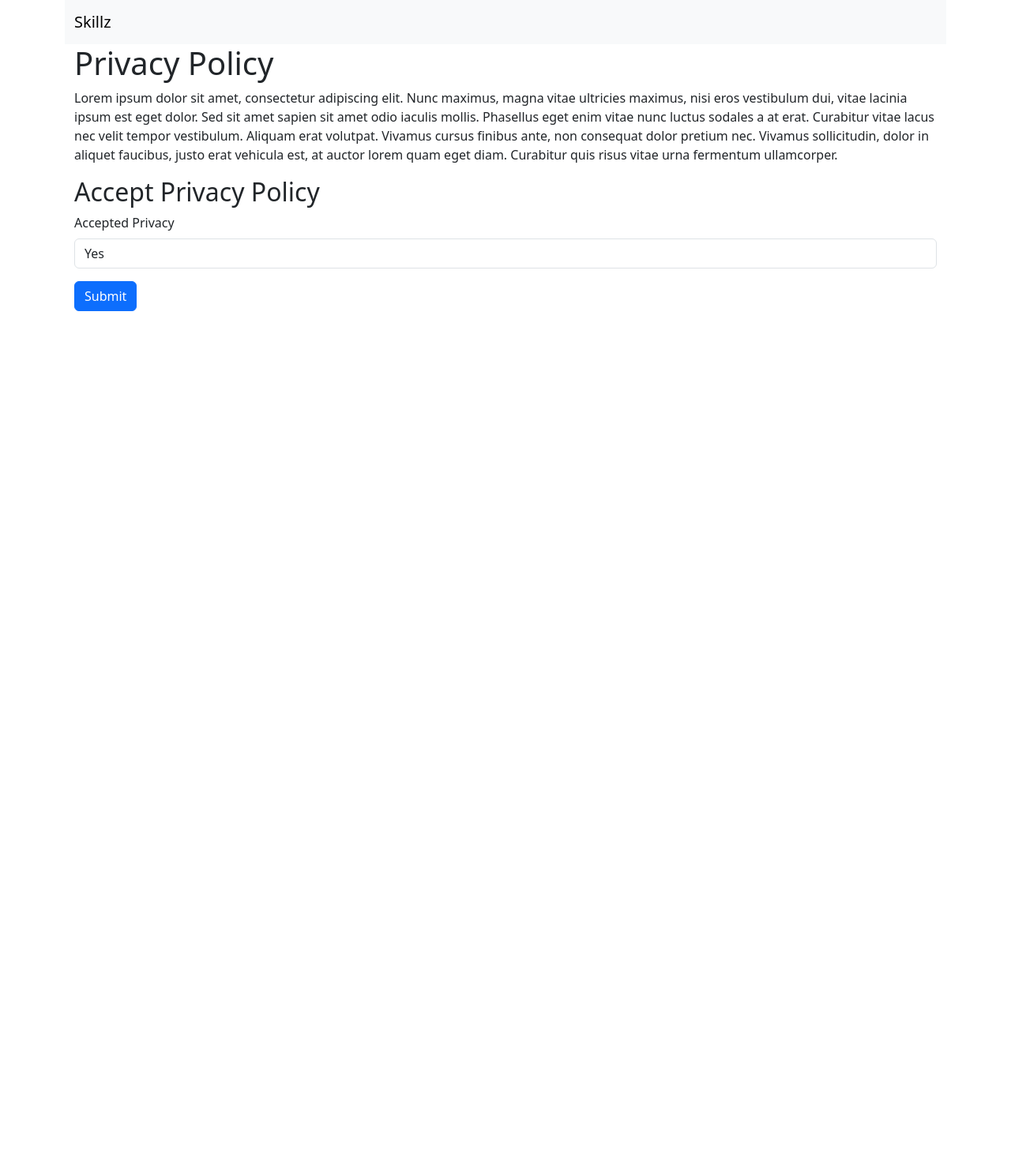
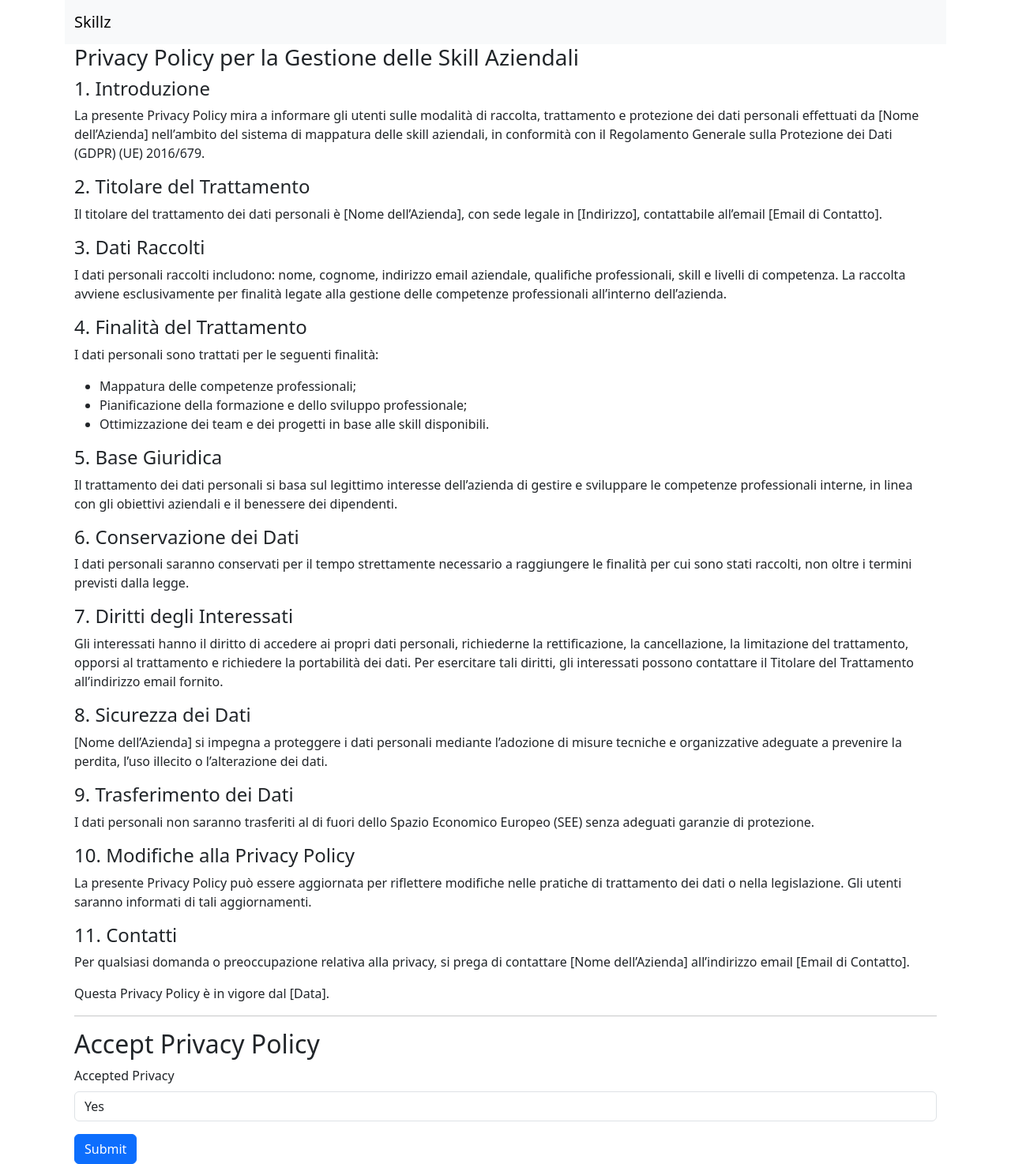
Before and after one commit to gpericol/skillz, a Flask app: page /privacy in a window 1280 px wide. Shown: the whole page at 79% size. Before the commit the page ends 394 px from the top, so only its background shows below. Run offline with Flask 3, Linux system fonts and the light colour scheme; some libraries are stand-ins or nearby versions.

Commit message:
Big Refactor

```diff
--- a/app.py
+++ b/app.py
@@ -1,7 +1,5 @@
 from datetime import datetime
 from functools import wraps
-import json
-import uuid
 from flask import Flask, flash, jsonify, redirect, render_template, request, url_for, session
 from werkzeug.security import check_password_hash, generate_password_hash
 from models import *
@@ -20,6 +18,13 @@ db.init_app(app)
 with app.app_context():
     db.create_all()
 
+def audit_log(action, data):
+    email = session.get('email', 'anonymous')
+    data = json.dumps(data) # thank you
+    new_log = AuditLog(email=email, action=action, data=data)
+    db.session.add(new_log)
+    db.session.commit()
+
 def flash_errors(form):
     for field, errors in form.errors.items():
         for error in errors:
@@ -29,8 +34,10 @@ def check_role(required_roles):
     def decorator(func):
         @wraps(func)
         def wrapper(*args, **kwargs):
+            # if user is not logged in, redirect to login page
             if 'id' not in session:
                 return redirect(url_for('login'))
+            # if user is not in the required roles, redirect to index
             elif session['role'] not in required_roles:
                 return redirect(url_for('index'))
             # privacy is important
@@ -60,14 +67,6 @@ def prepare_categories_data(categories):
 
     return category_tree
 
-def audit_log(action, data):
-    user_id = session.get('id')
-    data = json.dumps(data)
-    new_log = AuditLog(user_id=user_id, action=action, data=data)
-    db.session.add(new_log)
-    db.session.commit()
-
-
 @app.route('/install', methods=['GET'])
 def install():
     existing_user = User.query.first()
@@ -82,10 +81,14 @@ def install():
             )
         db.session.add(admin_user)
         db.session.commit()
-        audit_log('create admin', {
-            'user_id': admin_user.id,
-            'email': admin_user.email
-            })
+        audit_log(
+            action='create admin',
+            data={
+                'name': admin_user.name,
+                'surname': admin_user.surname,
+                'email': admin_user.email
+            }
+        )
 
     return redirect(url_for('login'))
 
@@ -135,7 +138,6 @@ def add_user_skills_to_categories(categories, user_skills):
         mark_user_skills(cat)
 
     return categories
-
 
 @app.route('/skills', methods=['GET'])
 @check_role(['user', 'admin'])
@@ -207,6 +209,14 @@ def login():
 
             user.last_login = datetime.now()
             db.session.commit()
+            audit_log(
+                action='login',
+                data={
+                    'name': user.name,
+                    'surname': user.surname,
+                    'role': user.role
+                }
+            )
 
             return redirect(url_for('index'))
         else:
@@ -224,6 +234,7 @@ def logout():
 def users():
     users = User.query.all()
     return render_template('users.html', users=users)
+
 
 @app.route('/create_user', methods=['GET', 'POST'])
 @check_role(['admin'])
@@ -244,11 +255,6 @@ def create_user():
         )
         db.session.add(new_user)
         db.session.commit()
-        audit_log('create user', {
-            'user_id': new_user.id,
-            'user_name': f'{new_user.name} {new_user.surname}',
-            'email': new_user.email
-            })
         return redirect(url_for('users'))
     else:
         flash_errors(form)
@@ -260,15 +266,17 @@ def privacy():
     if form.validate_on_submit():
         accepted_privacy = form.accepted_privacy.data
         if accepted_privacy == 'True':
-            accepted_privacy = True
             user = User.query.get_or_404(session.get('id'))
-            user.accepted_privacy = accepted_privacy
+            user.accepted_privacy = True
             db.session.commit()
-            session['accepted_privacy'] = accepted_privacy
-            audit_log('accept privacy', {
-                'user_id': user.id,
-                'email': user.email
-                })
+            session['accepted_privacy'] = True
+            audit_log(
+                action='accept privacy',
+                data={
+                    'name': user.name,
+                    'surname': user.surname,
+                }
+            )
             return redirect(url_for('index'))
     return render_template('privacy.html', form=form)
 
@@ -280,7 +288,6 @@ def categories():
             category.skills = category.get_skills()
             if category.children:
                 add_skills_to_categories(category.children)
-
 
     categories = Category.query.all()
     categories_data = prepare_categories_data(categories)
@@ -306,15 +313,11 @@ def create_category():
         new_category = Category(name=name, parent_id=parent_id)
         db.session.add(new_category)
         db.session.commit()
+        return redirect(url_for('categories'))
     else:
         flash_errors(form)
 
     return render_template('create_category.html', form=form)
-
-def delete_sub_categories(category):
-    for child in category.children:
-        delete_sub_categories(child)
-    db.session.delete(category)
 
 @app.route('/delete_category', methods=['POST'])
 @check_role(['admin'])
@@ -323,12 +326,8 @@ def delete_category():
     if form.validate_on_submit():
         category_id = form.category_id.data
         category = Category.query.get_or_404(category_id)
-        delete_sub_categories(category)
         db.session.delete(category)
         db.session.commit()
-        audit_log('delete category', {
-            'category_id': category_id
-        })
     return redirect(url_for('categories'))
 
 @app.route('/showskills/<int:category_id>', methods=['GET'])
@@ -368,9 +367,7 @@ def delete_skill():
         UserSkill.query.filter_by(skill_id=skill_id).delete()
         db.session.delete(skill)
         db.session.commit()
-        audit_log('delete skill', {
-            'skill_id': skill_id
-        })
+
     return redirect(url_for('show_skills', category_id=skill.category_id))
 
 @app.route('/removeprivacy', methods=['GET', 'POST'])
@@ -379,15 +376,17 @@ def remove_privacy():
     form = RemovePrivacyForm()
     if form.validate_on_submit():
         if form.revoke_consent.data:
-            # Assumi che current_user sia l'utente loggato
             user = User.query.get_or_404(session.get('id'))
             user.accepted_privacy = False
             UserSkill.query.filter_by(user_id=user.id).delete()
             db.session.commit()
             session['accepted_privacy'] = False
-            audit_log('revoke privacy', {
-                'user_id': user.id,
-                'email': user.email
+            audit_log(
+                action='revoke privacy',
+                data={
+                    'user_id': user.id,
+                    'name': user.name,
+                    'surname': user.surname,
                 })
             return redirect(url_for('index'))
     return render_template('remove_privacy.html', form=form)
--- a/forms.py
+++ b/forms.py
@@ -1,7 +1,7 @@
 from flask_wtf import FlaskForm
 from wtforms import BooleanField, HiddenField, SelectField, StringField, PasswordField, SubmitField, TextAreaField, ValidationError
 from wtforms.validators import DataRequired, EqualTo
-from models import User
+from models import Category, User
 from wtforms.validators import Email
 from wtforms.validators import NumberRange
 from wtforms.fields import DecimalField
@@ -27,6 +27,10 @@ class CreateCategoryForm(FlaskForm):
     parent_id = SelectField('Parent Category', coerce=int, choices=[(0, 'No Parent')])
     submit = SubmitField('Create Category')
 
+    def validate_name(self, name):
+        if Category.query.filter_by(name=name.data).first():
+            raise ValidationError('Category already exists')
+
 class DeleteCategoryForm(FlaskForm):
     category_id = HiddenField('Category ID', validators=[DataRequired()])
 
--- a/templates/base.html
+++ b/templates/base.html
@@ -34,6 +34,9 @@
                             <li class="nav-item">
                                 <a class="nav-link" href="/">🧠 My Skills</a>
                             </li>
+                            <li class="nav-item">
+                                <a class="nav-link" href="/skills">🛠️ Set Skills</a>
+                            </li>
                             {% if session['role'] == 'admin' %}
                                 <li class="nav-item">
                                     <a class="nav-link" href="/users">👥 Users</a>
@@ -43,9 +46,6 @@
                                 </li>
                             {% endif %}
                             {% if session['role'] == 'user' %}
-                                <li class="nav-item">
-                                    <a class="nav-link" href="/skills">🛠️ Set Skills</a>
-                                </li>
                                 <li class="nav-item">
                                     <a class="nav-link" href="/removeprivacy">🛡️ Remove Privacy</a>
                                 </li>
--- a/templates/privacy.html
+++ b/templates/privacy.html
@@ -2,15 +2,42 @@
 {% block title %}Privacy Policy{% endblock %}
 {% block content %}
 <div class="container">
-    <h1>Privacy Policy</h1>
-    <p>Lorem ipsum dolor sit amet, consectetur adipiscing elit. Nunc maximus, magna vitae ultricies maximus, nisi eros vestibulum dui, vitae lacinia ipsum est eget dolor. Sed sit amet sapien sit amet odio iaculis mollis. Phasellus eget enim vitae nunc luctus sodales a at erat. Curabitur vitae lacus nec velit tempor vestibulum. Aliquam erat volutpat. Vivamus cursus finibus ante, non consequat dolor pretium nec. Vivamus sollicitudin, dolor in aliquet faucibus, justo erat vehicula est, at auctor lorem quam eget diam. Curabitur quis risus vitae urna fermentum ullamcorper.</p>
-
+    <h3>Privacy Policy per la Gestione delle Skill Aziendali</h3>
+    <h4>1. Introduzione</h4>
+    <p>La presente Privacy Policy mira a informare gli utenti sulle modalità di raccolta, trattamento e protezione dei dati personali effettuati da [Nome dell’Azienda] nell’ambito del sistema di mappatura delle skill aziendali, in conformità con il Regolamento Generale sulla Protezione dei Dati (GDPR) (UE) 2016/679.</p>
+    <h4>2. Titolare del Trattamento</h4>
+    <p>Il titolare del trattamento dei dati personali è [Nome dell’Azienda], con sede legale in [Indirizzo], contattabile all’email [Email di Contatto].</p>
+    <h4>3. Dati Raccolti</h4>
+    <p>I dati personali raccolti includono: nome, cognome, indirizzo email aziendale, qualifiche professionali, skill e livelli di competenza. La raccolta avviene esclusivamente per finalità legate alla gestione delle competenze professionali all’interno dell’azienda.</p>
+    <h4>4. Finalità del Trattamento</h4>
+    <p>I dati personali sono trattati per le seguenti finalità:</p>
+    <ul>
+    <li>Mappatura delle competenze professionali;</li>
+    <li>Pianificazione della formazione e dello sviluppo professionale;</li>
+    <li>Ottimizzazione dei team e dei progetti in base alle skill disponibili.</li>
+    </ul>
+    <h4>5. Base Giuridica</h4>
+    <p>Il trattamento dei dati personali si basa sul legittimo interesse dell’azienda di gestire e sviluppare le competenze professionali interne, in linea con gli obiettivi aziendali e il benessere dei dipendenti.</p>
+    <h4>6. Conservazione dei Dati</h4>
+    <p>I dati personali saranno conservati per il tempo strettamente necessario a raggiungere le finalità per cui sono stati raccolti, non oltre i termini previsti dalla legge.</p>
+    <h4>7. Diritti degli Interessati</h4>
+    <p>Gli interessati hanno il diritto di accedere ai propri dati personali, richiederne la rettificazione, la cancellazione, la limitazione del trattamento, opporsi al trattamento e richiedere la portabilità dei dati. Per esercitare tali diritti, gli interessati possono contattare il Titolare del Trattamento all’indirizzo email fornito.</p>
+    <h4>8. Sicurezza dei Dati</h4>
+    <p>[Nome dell’Azienda] si impegna a proteggere i dati personali mediante l’adozione di misure tecniche e organizzative adeguate a prevenire la perdita, l’uso illecito o l’alterazione dei dati.</p>
+    <h4>9. Trasferimento dei Dati</h4>
+    <p>I dati personali non saranno trasferiti al di fuori dello Spazio Economico Europeo (SEE) senza adeguati garanzie di protezione.</p>
+    <h4>10. Modifiche alla Privacy Policy</h4>
+    <p>La presente Privacy Policy può essere aggiornata per riflettere modifiche nelle pratiche di trattamento dei dati o nella legislazione. Gli utenti saranno informati di tali aggiornamenti.</p>
+    <h4>11. Contatti</h4>
+    <p>Per qualsiasi domanda o preoccupazione relativa alla privacy, si prega di contattare [Nome dell’Azienda] all’indirizzo email [Email di Contatto].</p>
+    <p>Questa Privacy Policy è in vigore dal [Data].</p>
+    <hr>
     <h2>Accept Privacy Policy</h2>
     <form method="post">
         {{ form.hidden_tag() }}
         <div class="mb-3">
-            {{ form.accepted_privacy.label(class="form-label") }}
-            {{ form.accepted_privacy(class="form-control", id="accepted_privacy") }}
+        {{ form.accepted_privacy.label(class="form-label") }}
+        {{ form.accepted_privacy(class="form-control", id="accepted_privacy") }}
         </div>
         <button type="submit" class="btn btn-primary">Submit</button>
     </form>
--- a/templates/users.html
+++ b/templates/users.html
@@ -11,8 +11,8 @@
                 <th>Name</th>
                 <th>Email</th>
                 <th>Role</th>
+                <th>Privacy Accepted</th>
                 <th>Last Login</th>
-                <th>Privacy Accepted</th>
                 <th>Action</th>
             </tr>
         </thead>
```
Also changed, not shown: models.py (+74 -3 lines), templates/remove_privacy.html (+21 -2 lines).
